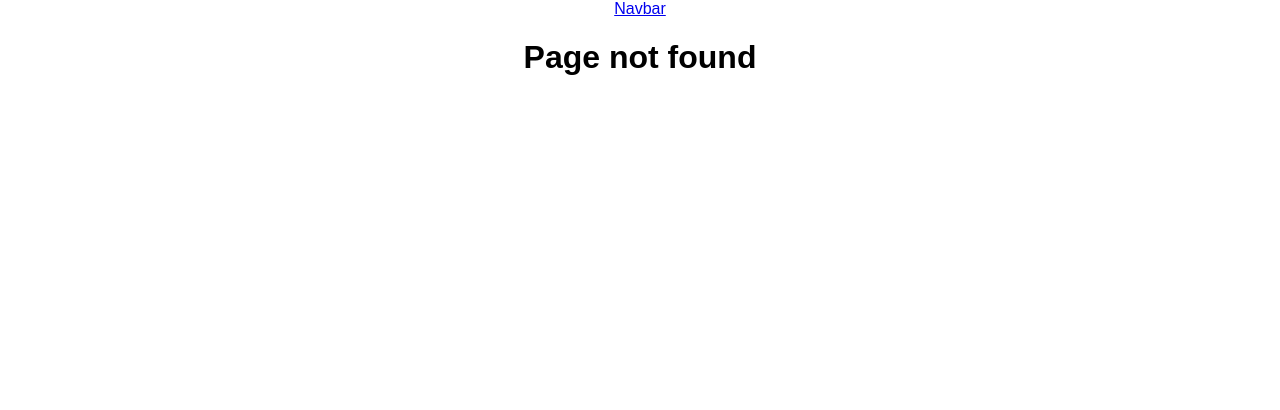
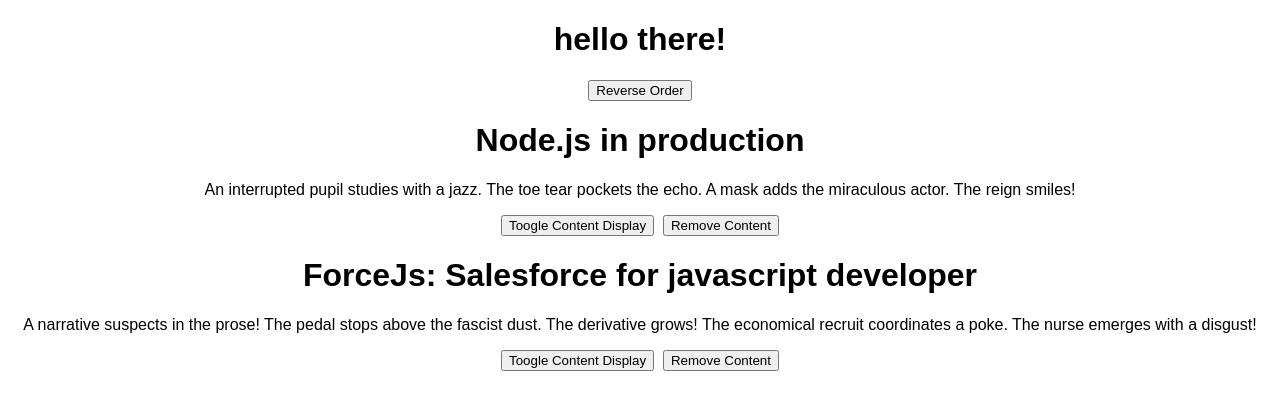
Before and after one commit to imVinayPandya/try-reactjs, a React (Create React App) app: page / in a window 1280 px wide. Before the commit this address had no page. Shown: the top 410 px of the page. Built offline with nearby package versions, Linux system fonts and the light colour scheme.

Commit message:
Reverse List and update child component

```diff
--- a/src/App.js
+++ b/src/App.js
@@ -1,9 +1,10 @@
 import React, { Component } from 'react';
-import { BrowserRouter, Switch, Route, Redirect } from 'react-router-dom';
+// import { BrowserRouter, Switch, Route, Redirect } from 'react-router-dom';
 import './App.css';
-import StaticRouteComponent from './routingComponents/StaticRouteComponent';
-import NotFound from './routingComponents/NotFound';
-import DynamicRouteComponent from './routingComponents/DynamicRouteComponent';
+// import StaticRouteComponent from './routingComponents/StaticRouteComponent';
+// import NotFound from './routingComponents/NotFound';
+// import DynamicRouteComponent from './routingComponents/DynamicRouteComponent';
+import PostSorting from './posts/PostSorting';
 // import ConstLetVar from './learn/ConstLetVar';
 // import PostList from './posts/PostList';
 
@@ -11,46 +12,48 @@
 // import ReactMarkdownExample from './thirdParty/ReactMarkdownExample';
 
 class App extends Component {
-  render() {
-    const loggedIn = false;
-    const supportsHistory = 'pushState' in window.history;
-    return (
-      <div className="App">
-        <nav className="navbar navbar-light bg-light">
-          <a className="navbar-brand" href="/">Navbar</a>
-        </nav>
-        <BrowserRouter forceRefresh={!supportsHistory}>
-          <Switch>
-            <Route exact path='/about' component={StaticRouteComponent} />
-            <Route path='/posts/:slug' component={DynamicRouteComponent} />
-            <Route component={NotFound} />
+  //#region router code
+  // render() {
+  //   const loggedIn = false;
+  //   const supportsHistory = 'pushState' in window.history;
+  //   return (
+  //     <div className="App">
+  //       <nav className="navbar navbar-light bg-light">
+  //         <a className="navbar-brand" href="/">Navbar</a>
+  //       </nav>
+  //       <BrowserRouter forceRefresh={!supportsHistory}>
+  //         <Switch>
+  //           <Route exact path='/about' component={StaticRouteComponent} />
+  //           <Route path='/posts/:slug' component={DynamicRouteComponent} />
+  //           <Route component={NotFound} />
 
-            <Route exact path='/user' render={() => (
-              loggedIn === true ? (
-                <Redirect to='/posts/hello-there/' />
-              ) : (
-                  <StaticRouteComponent />
-                )
-            )} />
-          </Switch>
-        </BrowserRouter>
-      </div>
-    );
-  }
-  //#region old code
-  // render() {
-  //   const input = '<h1> Hello there</h1> \n\n # [This](http://google.com) is a header\n\nAnd this is a paragraph. \n\n http://google.com';
-
-  //   return (
-  //     <div className='App'>
-  //       {/* <PostList /> */}
-  //       {/* <ConstLetVar /> */}
-  //       {/* <ReactYoutubeExample videoId="-_pgcFQ0l64" /> */}
-  //       <ReactMarkdownExample input={input} />
+  //           <Route exact path='/user' render={() => (
+  //             loggedIn === true ? (
+  //               <Redirect to='/posts/hello-there/' />
+  //             ) : (
+  //                 <StaticRouteComponent />
+  //               )
+  //           )} />
+  //         </Switch>
+  //       </BrowserRouter>
   //     </div>
   //   );
   // }
   //#endregion
+
+  render() {
+    // const input = '<h1> Hello there</h1> \n\n # [This](http://google.com) is a header\n\nAnd this is a paragraph. \n\n http://google.com';
+
+    return (
+      <div className='App'>
+        {/* <PostList /> */}
+        {/* <ConstLetVar /> */}
+        {/* <ReactYoutubeExample videoId="-_pgcFQ0l64" /> */}
+        {/* <ReactMarkdownExample input={input} /> */}
+        <PostSorting />
+      </div>
+    );
+  }
 }
 
 export default App;
--- a/src/posts/PostDetail.js
+++ b/src/posts/PostDetail.js
@@ -14,12 +14,21 @@
     };
   }
 
-  componentDidMount() {
+  setPostStateOnProps() {
     const { post } = this.props;
-
     this.setState({
       postItem: post
     });
+  }
+
+  componentDidUpdate(prevProp, prevState, snapShop) {
+    if (this.props !== prevProp) {
+      this.setPostStateOnProps();
+    }
+  }
+
+  componentDidMount() {
+    this.setPostStateOnProps();
   }
 
   handleRemoveContentButton(event) {
@@ -63,8 +72,8 @@
           ? <div>
             <h1 onClick={this.titleWasClicked}>{postItem.title}</h1>
             {showContent === true ? <p>{postItem.content}</p> : ''}
-            <button onClick={this.toogleContent}>Toogle Content Display</button>
-            <button onClick={this.handleRemoveContentButton}>Remove</button>
+            <button onClick={this.toogleContent}>Toogle Content Display</button>&nbsp;&nbsp;
+            <button onClick={this.handleRemoveContentButton}>Remove Content</button>
           </div>
           : ''}
       </div>
--- /dev/null
+++ b/src/posts/PostSorting.js
@@ -0,0 +1,50 @@
+import React, { Component } from 'react';
+import PostData from '../data/post.json';
+import PostDetail from './PostDetail';
+
+class PostSorting extends Component {
+  constructor(props) {
+    super(props);
+    this.toogleListReverse = this.toogleListReverse.bind(this);
+
+    this.state = {
+      postList: []
+    };
+  }
+
+  toogleListReverse(event) {
+    const { postList } = this.state;
+    const newPostList = postList.reverse();
+    this.setState({
+      postList: newPostList
+    });
+  }
+
+  componentDidMount() {
+    this.setState({
+      postList: PostData
+    });
+  }
+
+  render() {
+    const { postList } = this.state;
+    return (
+      <div>
+        <h1>
+          hello there!
+        </h1>
+        <button onClick={this.toogleListReverse}>Reverse Order</button>
+        {postList.map((post, index) => {
+          return <PostDetail
+            post={post}
+            key={`post-list-key ${index}`}
+            didHandleRemove={this.handlePostRemove}
+            dataCallback={this.handleDataCallback}
+          />;
+        })}
+      </div>
+    );
+  }
+}
+
+export default PostSorting;
```
